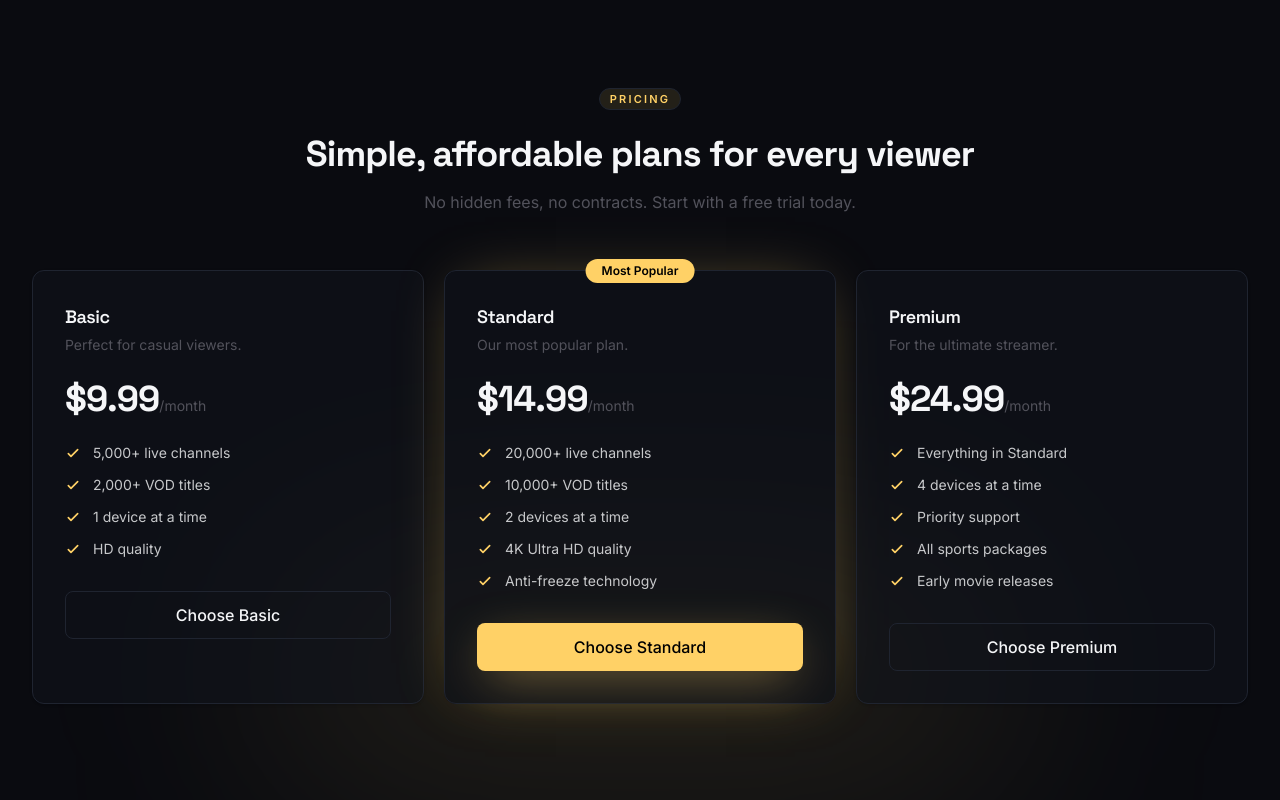
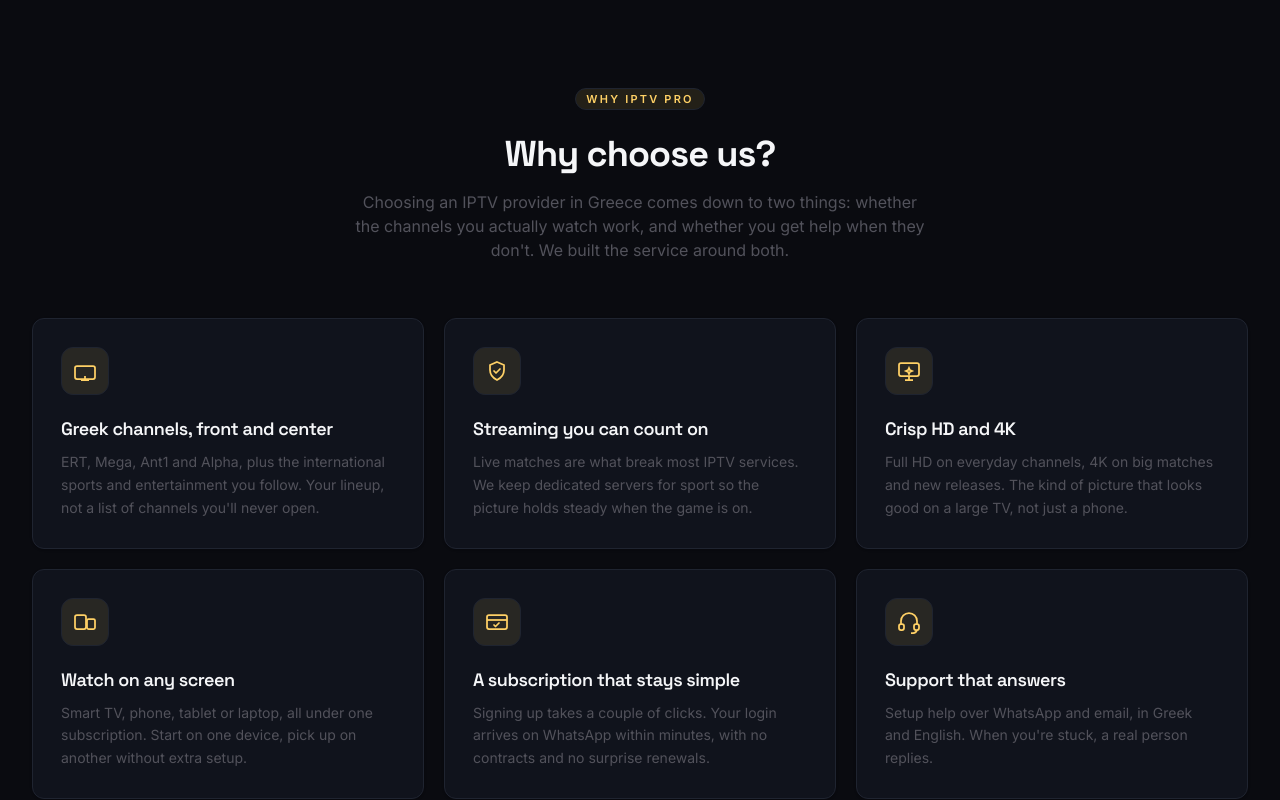
Before and after one commit to WebApp07/Iptv-pro, a Next.js app: page / in a window 1280 px wide. Shown: the part 3520-4320 px from the top of the page. Built offline with nearby package versions, Linux system fonts and the light colour scheme.

Commit message:
feat: add why choose us section with greek-focused benefits

```diff
--- a/src/app/(marketing)/page.tsx
+++ b/src/app/(marketing)/page.tsx
@@ -2,6 +2,7 @@
 import { Streaming } from "@/components/home/streaming";
 import { Sports } from "@/components/home/sports";
 import { HowItWorks } from "@/components/home/how-it-works";
+import { WhyChooseUs } from "@/components/home/why-choose-us";
 import { PricingTeaser } from "@/components/home/pricing-teaser";
 import { Testimonials } from "@/components/home/testimonials";
 import { Faq } from "@/components/home/faq";
@@ -14,6 +15,7 @@
       <Streaming />
       <Sports />
       <HowItWorks />
+      <WhyChooseUs />
       <PricingTeaser />
       <Testimonials />
       <Faq />
--- /dev/null
+++ b/src/components/home/why-choose-us.tsx
@@ -0,0 +1,163 @@
+import { Badge } from "@/components/ui/badge";
+import { Card, CardContent } from "@/components/ui/card";
+
+const features = [
+  {
+    title: "Greek channels, front and center",
+    description:
+      "ERT, Mega, Ant1 and Alpha, plus the international sports and entertainment you follow. Your lineup, not a list of channels you'll never open.",
+    icon: (
+      <svg
+        viewBox="0 0 24 24"
+        fill="none"
+        stroke="currentColor"
+        strokeWidth="1.75"
+        className="h-6 w-6"
+        aria-hidden="true"
+      >
+        <rect x="2" y="7" width="20" height="13" rx="2" />
+        <path d="M8 21h8M12 17v4" />
+      </svg>
+    ),
+  },
+  {
+    title: "Streaming you can count on",
+    description:
+      "Live matches are what break most IPTV services. We keep dedicated servers for sport so the picture holds steady when the game is on.",
+    icon: (
+      <svg
+        viewBox="0 0 24 24"
+        fill="none"
+        stroke="currentColor"
+        strokeWidth="1.75"
+        className="h-6 w-6"
+        aria-hidden="true"
+      >
+        <path d="M12 3l7 3v5c0 4.5-3 8-7 10-4-2-7-5.5-7-10V6l7-3Z" />
+        <path d="m9 12 2 2 4-4" strokeLinecap="round" strokeLinejoin="round" />
+      </svg>
+    ),
+  },
+  {
+    title: "Crisp HD and 4K",
+    description:
+      "Full HD on everyday channels, 4K on big matches and new releases. The kind of picture that looks good on a large TV, not just a phone.",
+    icon: (
+      <svg
+        viewBox="0 0 24 24"
+        fill="none"
+        stroke="currentColor"
+        strokeWidth="1.75"
+        className="h-6 w-6"
+        aria-hidden="true"
+      >
+        <rect x="2" y="4" width="20" height="13" rx="2" />
+        <path d="M8 21h8M12 17v4" />
+        <path d="m12 9 .9 2.1 2.1.9-2.1.9L12 15l-.9-2.1L9 12l2.1-.9L12 9Z" />
+      </svg>
+    ),
+  },
+  {
+    title: "Watch on any screen",
+    description:
+      "Smart TV, phone, tablet or laptop, all under one subscription. Start on one device, pick up on another without extra setup.",
+    icon: (
+      <svg
+        viewBox="0 0 24 24"
+        fill="none"
+        stroke="currentColor"
+        strokeWidth="1.75"
+        className="h-6 w-6"
+        aria-hidden="true"
+      >
+        <rect x="2" y="5" width="11" height="14" rx="2" />
+        <rect x="14" y="9" width="8" height="10" rx="1.5" />
+      </svg>
+    ),
+  },
+  {
+    title: "A subscription that stays simple",
+    description:
+      "Signing up takes a couple of clicks. Your login arrives on WhatsApp within minutes, with no contracts and no surprise renewals.",
+    icon: (
+      <svg
+        viewBox="0 0 24 24"
+        fill="none"
+        stroke="currentColor"
+        strokeWidth="1.75"
+        className="h-6 w-6"
+        aria-hidden="true"
+      >
+        <rect x="2" y="5" width="20" height="14" rx="2" />
+        <path d="M2 10h20" />
+        <path d="m9 15 1.5 1.5L14 13" strokeLinecap="round" strokeLinejoin="round" />
+      </svg>
+    ),
+  },
+  {
+    title: "Support that answers",
+    description:
+      "Setup help over WhatsApp and email, in Greek and English. When you're stuck, a real person replies.",
+    icon: (
+      <svg
+        viewBox="0 0 24 24"
+        fill="none"
+        stroke="currentColor"
+        strokeWidth="1.75"
+        className="h-6 w-6"
+        aria-hidden="true"
+      >
+        <path d="M4 14v-3a8 8 0 0 1 16 0v3" />
+        <rect x="2" y="14" width="5" height="6" rx="2" />
+        <rect x="17" y="14" width="5" height="6" rx="2" />
+        <path d="M20 20a4 4 0 0 1-4 3h-2" />
+      </svg>
+    ),
+  },
+];
+
+export function WhyChooseUs() {
+  return (
+    <section className="relative py-24">
+      <div className="mx-auto max-w-7xl px-4 sm:px-6 lg:px-8">
+        <div className="text-center">
+          <Badge
+            variant="outline"
+            className="border-[#ffd166]/40 bg-[#ffd166]/10 text-[11px] font-semibold uppercase tracking-[0.2em] text-[#ffd166]"
+          >
+            Why IPTV Pro
+          </Badge>
+          <h2 className="font-display mx-auto mt-6 max-w-2xl text-3xl font-bold tracking-tight sm:text-4xl">
+            Why choose us?
+          </h2>
+          <p className="mx-auto mt-4 max-w-xl text-muted">
+            Choosing an IPTV provider in Greece comes down to two things: whether
+            the channels you actually watch work, and whether you get help when
+            they don&apos;t. We built the service around both.
+          </p>
+        </div>
+
+        <div className="mt-14 grid gap-5 sm:grid-cols-2 lg:grid-cols-3">
+          {features.map((feature) => (
+            <Card
+              key={feature.title}
+              className="group border-border bg-card transition-colors hover:border-[#ffd166]/40"
+            >
+              <CardContent className="p-7">
+                <div className="flex h-12 w-12 items-center justify-center rounded-xl border border-[#ffd166]/30 bg-[#ffd166]/10 text-[#ffd166] transition-transform duration-300 group-hover:scale-110">
+                  {feature.icon}
+                </div>
+                <h3 className="font-display mt-5 text-lg font-semibold tracking-tight">
+                  {feature.title}
+                </h3>
+                <p className="mt-2 text-sm leading-relaxed text-muted">
+                  {feature.description}
+                </p>
+              </CardContent>
+            </Card>
+          ))}
+        </div>
+      </div>
+    </section>
+  );
+}
```
